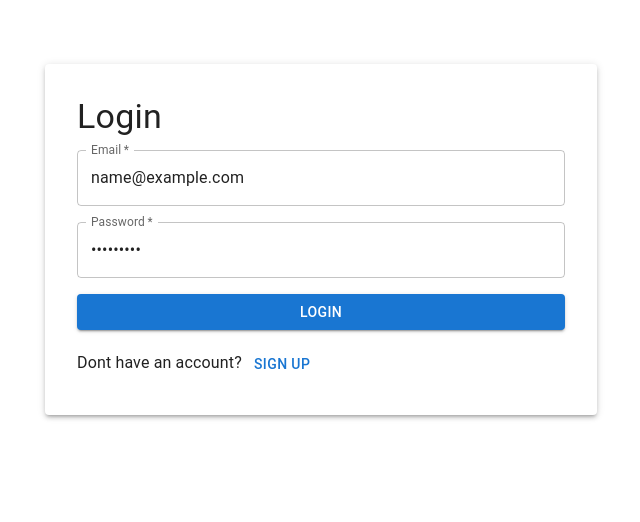
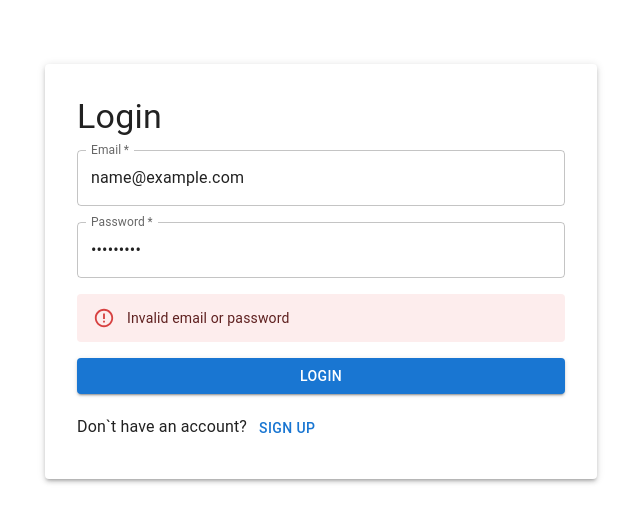
Before and after one commit to panospro/Budget-App, a React (Create React App) app: page / in a window 1280 px wide. Both pictures are taken after typing "name@example.com", "Sample123" into the empty fields and a click on the button "LOGIN". Shown: the top 522 px of the page, without its empty margins (319-959 px from the left). Built offline with nearby package versions, Linux system fonts and the light colour scheme; no server answers.

Commit message:
Fix error

```diff
--- a/src/pages/Dashboard.js
+++ b/src/pages/Dashboard.js
@@ -3,16 +3,25 @@ import axios from 'axios'
 import ExpenseForm from '../components/ExpenseForm.js'
 import ExpenseList from '../components/ExpenseList.js'
 
+// TODO: Improve if no expense is added
 function Dashboard () {
   const [expenses, setExpenses] = useState([])
+  const [loading, setLoading] = useState(true) // Loading state
+  const [error, setError] = useState(null) // Error state
 
   useEffect(() => {
     const fetchExpenses = async () => {
+      try {
         const token = localStorage.getItem('token')
         const response = await axios.get('http://localhost:4000/api/expenses', {
           headers: { Authorization: `Bearer ${token}` }
         })
         setExpenses(response.data)
+      } catch (err) {
+        setError('Failed to fetch expenses. Please try again later.')
+      } finally {
+        setLoading(false)
+      }
     }
 
     fetchExpenses()
@@ -22,7 +31,21 @@ function Dashboard () {
     <div>
       <h2>Dashboard</h2>
       <ExpenseForm setExpenses={setExpenses} />
+      {loading
+        ? (
+        <p>Loading expenses...</p>
+          )
+        : error
+          ? (
+        <p>{error}</p>
+            )
+          : expenses.length > 0
+            ? (
         <ExpenseList expenses={expenses} />
+              )
+            : (
+        <p>No expenses available. Please add some.</p>
+              )}
     </div>
   )
 }
--- a/src/pages/Login.js
+++ b/src/pages/Login.js
@@ -1,20 +1,23 @@
 /* eslint-disable react/prop-types */
 import React, { useState } from 'react'
 import axios from 'axios'
-import { Box, TextField, Button, Typography, Paper } from '@mui/material'
+import { Box, TextField, Button, Typography, Paper, Alert } from '@mui/material'
 
+// TODO: Create a forgot password option
 function Login ({ navigate }) {
   const [email, setEmail] = useState('')
   const [password, setPassword] = useState('')
+  const [error, setError] = useState('')
 
   const handleSubmit = async (event) => {
     event.preventDefault()
+    setError('') // Clear any previous errors
     try {
       const response = await axios.post('http://localhost:4000/api/auth/login', { email, password })
       localStorage.setItem('token', response.data.token)
       navigate('dashboard') // Use navigate prop to change page
     } catch (error) {
-      alert('Invalid email or password')
+      setError('Invalid email or password')
     }
   }
 
@@ -46,12 +49,17 @@ function Login ({ navigate }) {
             required
           />
         </Box>
+        {error && (
+          <Box mb={2}>
+            <Alert severity="error">{error}</Alert>
+          </Box>
+        )}
         <Button type="submit" variant="contained" color="primary" fullWidth>
           Login
         </Button>
         <Box mt={2}>
           <Typography>
-            Dont have an account?{' '}
+            Don{'`'}t have an account?{' '}
             <Button variant="text" onClick={() => navigate('signup')}>
               Sign Up
             </Button>
```
Also changed, not shown: 1 other file (tests, documents, lock files or other folders). Lines whose indentation alone changed are shown as unchanged.
